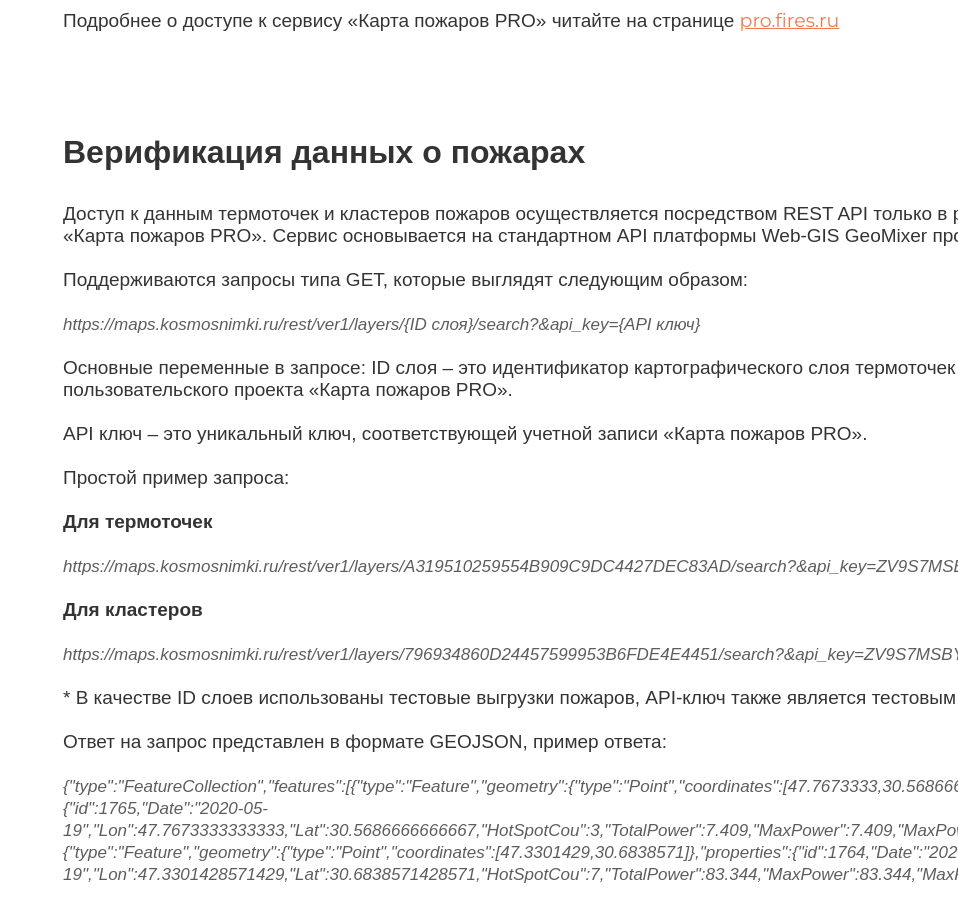
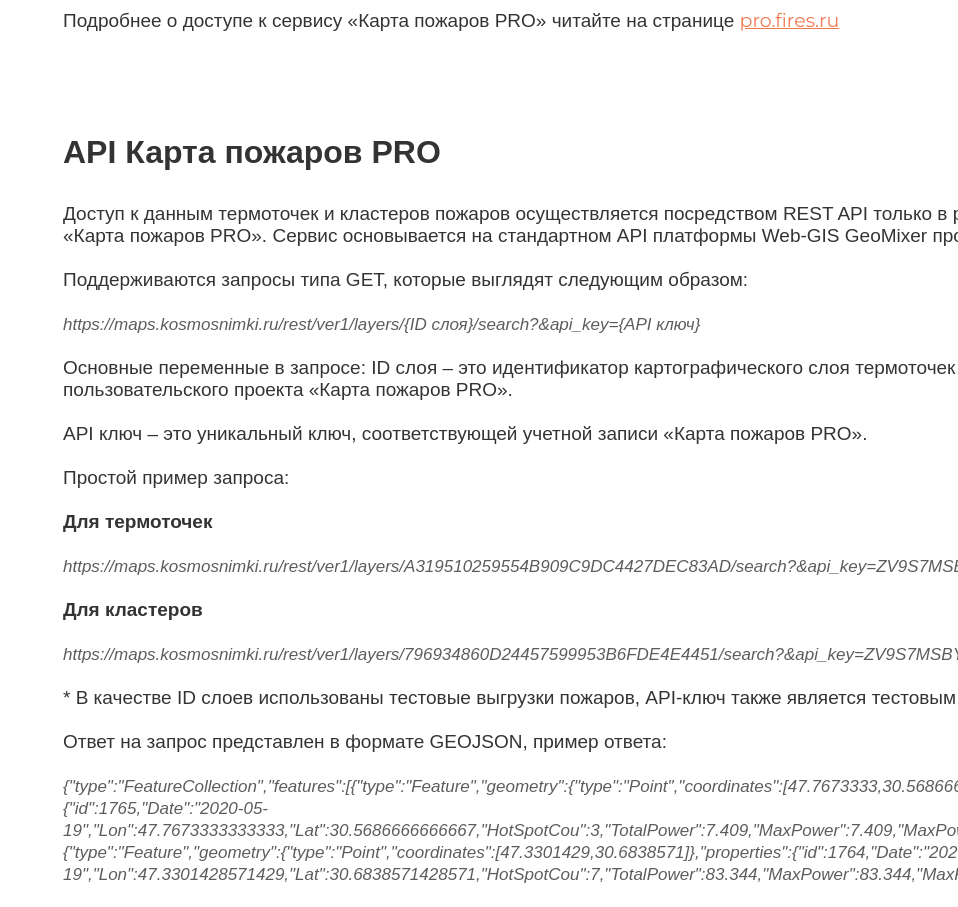
Before and after one commit to kirilletc/fires_about_repo, a plain HTML site: page help.html in a window 1280 px wide. Shown: the part 8540-9447 px from the top of the page, without its empty margins (322-1280 px from the left). Drawn offline with Linux system fonts and the light colour scheme; some packages are replaced by stand-ins of ours; a script that the page names is missing.

Commit message:
Initial commit_9

```diff
--- a/help.html
+++ b/help.html
@@ -143,7 +143,7 @@
                 <br><br><br>
                 Подробнее о доступе к сервису «Карта пожаров PRO» читайте на странице <a href="http://pro.fires.ru">pro.fires.ru</a>
                 <div class="spacer" id="8">&nbsp;</div>
-                <h3 class="faq_question">Верификация данных о пожарах</h3>
+                <h3 class="faq_question">API Карта пожаров PRO</h3>
                 Доступ к данным термоточек и кластеров пожаров осуществляется посредством REST API только в рамках подписки на сервис «Карта пожаров PRO». Сервис основывается на стандартном API платформы Web-GIS GeoMixer производства ГК «СКАНЭКС».
                 <br><br>
                 Поддерживаются запросы типа GET, которые выглядят следующим образом:
```
Also changed, not shown: favicon.ico (added).
